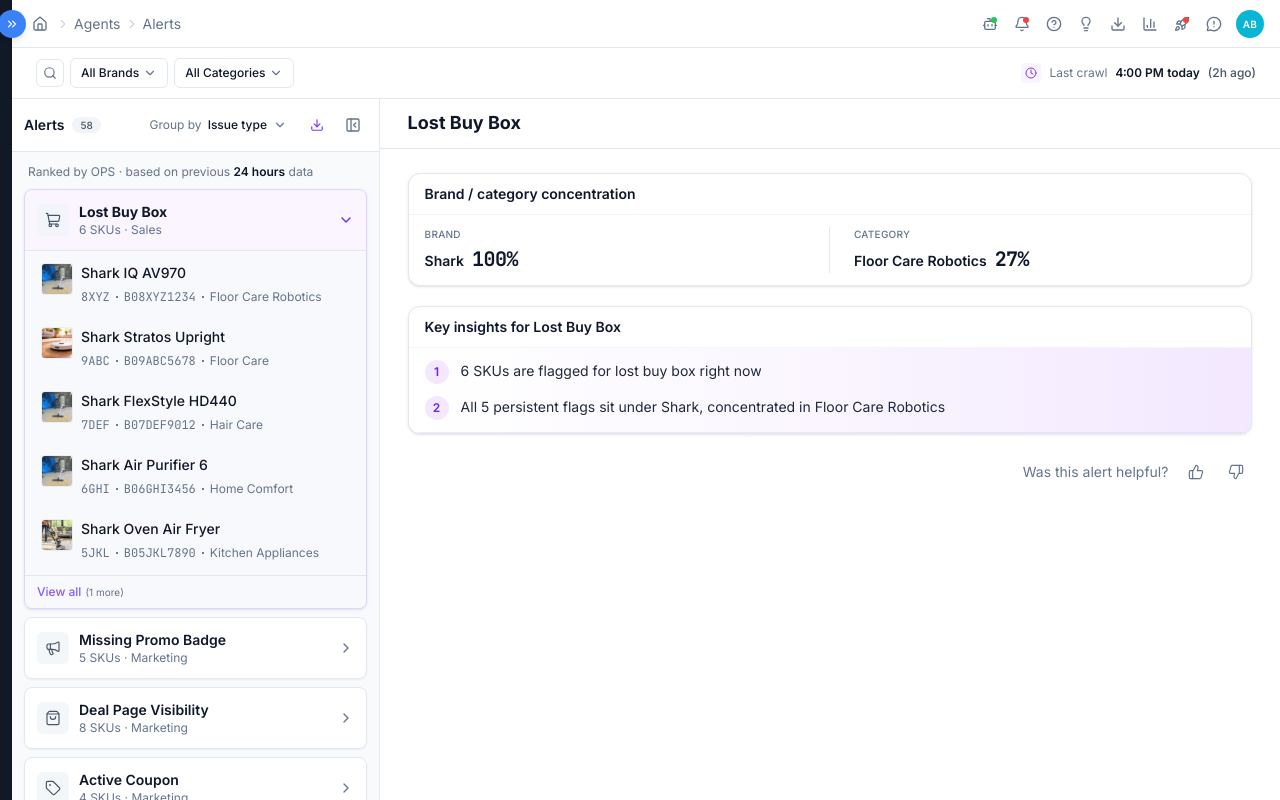
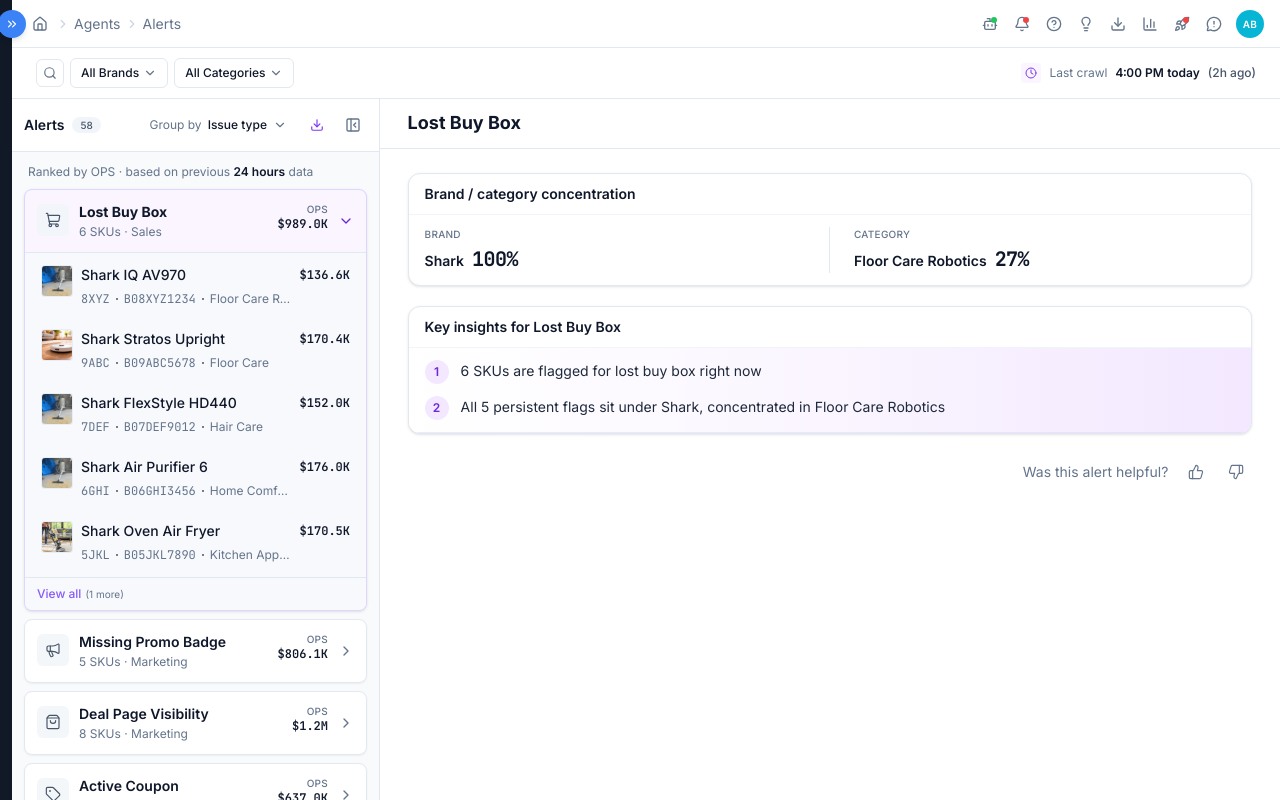
Before and after one commit to CIQDesignGit/alerts-V2, a Next.js app: page / in a window 1280 px wide. Built offline with nearby package versions, Linux system fonts and the light colour scheme.

Commit message:
add OPS data

```diff
--- a/src/components/alerts-insights/alert-group-cards.tsx
+++ b/src/components/alerts-insights/alert-group-cards.tsx
@@ -6,6 +6,7 @@
 import { ISSUE_ICONS } from "@/components/alerts/issue-icons";
 import { SkuThumbnail } from "@/components/alerts-insights/sku-thumbnail";
 import type { IssueKey } from "@/components/alerts/issue-names";
+import { OpsValue } from "@/components/shared/ops-value";
 import {
   issueGroup,
   issueLabel,
@@ -13,6 +14,7 @@
   type CategoryAlert,
   type IssueAlert,
 } from "@/lib/mock-alerts-insights";
+import { rolledUpOpsDollars, skuOpsDollars } from "@/lib/ops";
 import { cn } from "@/lib/utils";
 
 /** How many SKUs show in an expanded group before “View all” */
@@ -98,18 +100,23 @@
         onClick={onCardClick}
       >
         <IssueTypeIcon issueKey={issue.issueKey} />
-        <div className="min-w-0 flex-1">
+        <div className="flex min-w-0 flex-1 items-start justify-between gap-2">
+          <div className="min-w-0">
             <p
               className={cn(
-              "text-sm text-foreground",
+                "text-sm leading-5 text-foreground",
                 groupSelected ? "font-bold" : "font-semibold",
               )}
             >
               {issueLabel(issue.issueKey)}
             </p>
-          <p className="text-xs text-muted-foreground">
+            <p className="mt-0.5 truncate text-xs text-muted-foreground">
               {issue.skuCount} SKUs · {issueGroup(issue.issueKey)}
             </p>
+          </div>
+          <OpsValue
+            dollars={rolledUpOpsDollars(issue.skus, issue.skuCount)}
+          />
         </div>
         <ExpandIcon open={open} selected={groupSelected} />
       </button>
@@ -165,19 +172,24 @@
         className={groupCardButtonClass(groupSelected)}
         onClick={onCardClick}
       >
-        <div className="min-w-0 flex-1">
+        <div className="flex min-w-0 flex-1 items-start justify-between gap-2">
+          <div className="min-w-0">
             <p
               className={cn(
-              "text-sm text-foreground",
+                "text-sm leading-5 text-foreground",
                 groupSelected ? "font-bold" : "font-semibold",
               )}
             >
               {category.name}
             </p>
-          <p className="text-xs text-muted-foreground">
+            <p className="mt-0.5 truncate text-xs text-muted-foreground">
               {category.skuCount} SKUs · {issueChips.slice(0, 2).join(", ")}
               {issueChips.length > 2 ? ` +${issueChips.length - 2}` : ""}
             </p>
+          </div>
+          <OpsValue
+            dollars={rolledUpOpsDollars(category.skus, category.skuCount)}
+          />
         </div>
         <ExpandIcon open={open} selected={groupSelected} />
       </button>
@@ -267,7 +279,7 @@
                 type="button"
                 onClick={() => onSelectSku(sku.id)}
                 className={cn(
-                  "flex w-full items-start rounded-md px-3 py-2 text-left outline-none",
+                  "flex w-full items-start gap-2 rounded-md px-3 py-2 text-left outline-none",
                   "focus-visible:ring-2 focus-visible:ring-ring/35 focus-visible:ring-inset",
                   active
                     ? "bg-brand-100/70 ring-1 ring-brand-200"
@@ -277,7 +289,7 @@
                 <div className="flex min-w-0 flex-1 items-start gap-2">
                   <SkuThumbnail name={sku.name} size={36} />
                   <div className="min-w-0 flex-1">
-                    <p className="truncate text-sm font-medium text-foreground">
+                    <p className="truncate text-sm font-medium leading-5 text-foreground">
                       {sku.name}
                     </p>
                     <p className="inline-flex min-w-0 max-w-full items-center gap-1.5 truncate text-xs text-muted-foreground">
@@ -302,6 +314,7 @@
                     </p>
                   </div>
                 </div>
+                <OpsValue dollars={skuOpsDollars(sku)} showLabel={false} />
               </button>
             </li>
           );
--- /dev/null
+++ b/src/components/shared/ops-value.tsx
@@ -0,0 +1,63 @@
+import { formatOpsDollars } from "@/lib/ops";
+import { cn } from "@/lib/utils";
+
+type OpsValueProps = {
+  dollars: number;
+  /** inline = list rows; badge = SKU header chip next to Gap */
+  variant?: "inline" | "badge";
+  /** Hide “OPS” on nested tree rows — dollar amount still shows */
+  showLabel?: boolean;
+  className?: string;
+};
+
+/**
+ * OPS = Ordered Product Sales. Label is for top-level rows only
+ * so nested tree items stay quieter.
+ */
+export function OpsValue({
+  dollars,
+  variant = "inline",
+  showLabel = true,
+  className,
+}: OpsValueProps) {
+  if (variant === "badge") {
+    return (
+      <span
+        title="Ordered Product Sales"
+        className={cn(
+          "inline-flex h-7 items-center gap-1.5 rounded-lg bg-neutral-100 px-3 text-xs",
+          className,
+        )}
+      >
+        <span className="font-medium text-neutral-500">OPS</span>
+        <span className="font-mono font-semibold text-neutral-800">
+          {formatOpsDollars(dollars)}
+        </span>
+      </span>
+    );
+  }
+
+  return (
+    <span
+      title="Ordered Product Sales"
+      className={cn(
+        "inline-flex shrink-0 flex-col items-end leading-tight",
+        className,
+      )}
+    >
+        {showLabel && (
+          <span className="text-2xs font-medium tracking-wide text-muted-foreground">
+            OPS
+          </span>
+        )}
+        <span
+          className={cn(
+            "font-mono text-xs font-semibold tabular-nums text-foreground",
+            !showLabel && "leading-5",
+          )}
+        >
+          {formatOpsDollars(dollars)}
+        </span>
+    </span>
+  );
+}
--- a/src/components/sku-rca/sku-rca-header.tsx
+++ b/src/components/sku-rca/sku-rca-header.tsx
@@ -3,6 +3,7 @@
 import { X } from "lucide-react";
 
 import { SkuThumbnail } from "@/components/alerts-insights/sku-thumbnail";
+import { OpsValue } from "@/components/shared/ops-value";
 import { ScrapeHistoryButton } from "@/components/sku-rca/scrape-history-modal";
 import {
   GapBadge,
@@ -67,7 +68,10 @@
                     skuName={data.name}
                   />
                 )}
-                <GapBadge dollars={data.gapDollars} />
+                <span className="inline-flex items-center gap-2">
+                  <OpsValue dollars={data.opsDollars} variant="badge" />
+                  <GapBadge dollars={data.gapDollars} />
+                </span>
               </div>
             </div>
           </div>
--- a/src/lib/export-alerts-csv.ts
+++ b/src/lib/export-alerts-csv.ts
@@ -5,6 +5,7 @@
   type IssueAlert,
   type IssueSku,
 } from "@/lib/mock-alerts-insights";
+import { skuOpsDollars } from "@/lib/ops";
 
 /** Exact column order from the Alert Export CSV template */
 const CSV_HEADERS = [
@@ -16,19 +17,6 @@
   "OPS_30d",
   "Since",
 ] as const;
-
-/**
- * Stable mock Ordered Product Sales (30d) per ASIN.
- * Prototype only — real OPS would come from the backend.
- */
-function skuOps30d(sku: IssueSku): number {
-  let hash = 0;
-  for (const ch of sku.asin) {
-    hash = (hash * 31 + ch.charCodeAt(0)) >>> 0;
-  }
-  // Keep values in the same ballpark as the product sample (~130k–210k)
-  return 130_000 + (hash % 80_000);
-}
 
 /**
  * Turn Lost At ("Jan 16 15:40") into sample-style "Since"
@@ -76,7 +64,7 @@
           sku.asin,
           sku.name,
           sku.category,
-          skuOps30d(sku),
+          skuOpsDollars(sku),
           formatSinceLabel(sku.lostAt),
         ]
           .map(escapeCsvCell)
--- a/src/lib/mock-sku-rca.ts
+++ b/src/lib/mock-sku-rca.ts
@@ -9,6 +9,7 @@
   type AllyAiPrompt,
   type IssueSku,
 } from "@/lib/mock-alerts-insights";
+import { skuOpsDollars } from "@/lib/ops";
 
 export type RcaLiveStatus = "ok" | "warning" | "bad";
 
@@ -58,6 +59,8 @@
   asin: string;
   name: string;
   gapDollars: number;
+  /** Ordered Product Sales — shown next to Gap in the SKU header */
+  opsDollars: number;
   gapUnits?: number;
   summaryHeadline: string;
   kpis: RcaKpiCard[];
@@ -380,6 +383,7 @@
     asin: sku.asin,
     name: sku.name,
     gapDollars: sku.gapDollars,
+    opsDollars: skuOpsDollars(sku),
     gapUnits: -150,
     summaryHeadline:
       "Revenue collapsed after SAS price jumped to $529.99 on May 3, losing the buy box for the full week. Recovery has started this week, but a missing deal badge is still limiting conversion.",
--- /dev/null
+++ b/src/lib/ops.ts
@@ -0,0 +1,40 @@
+/**
+ * Ordered Product Sales (OPS) helpers for Alerts lists.
+ * Prototype only — real OPS would come from the backend.
+ */
+
+/** Stable mock 30-day OPS for a SKU — same numbers as the CSV export. */
+export function skuOpsDollars(sku: { asin: string }): number {
+  let hash = 0;
+  for (const ch of sku.asin) {
+    hash = (hash * 31 + ch.charCodeAt(0)) >>> 0;
+  }
+  // Keep values in the same ballpark as the product sample (~130k–210k)
+  return 130_000 + (hash % 80_000);
+}
+
+export function sumOpsDollars(skus: { asin: string }[]): number {
+  return skus.reduce((sum, sku) => sum + skuOpsDollars(sku), 0);
+}
+
+/**
+ * Issue / category header total.
+ * Mock lists often show skuCount larger than the SKUs we actually store —
+ * scale the listed average up so the header matches the count.
+ */
+export function rolledUpOpsDollars(
+  skus: { asin: string }[],
+  skuCount: number,
+): number {
+  const listed = sumOpsDollars(skus);
+  if (skuCount <= skus.length || skus.length === 0) return listed;
+  return Math.round((listed / skus.length) * skuCount);
+}
+
+/** Compact sales amount — $33.0M, $162.4K, $840. No +/− (OPS is not a gap). */
+export function formatOpsDollars(value: number): string {
+  const abs = Math.abs(value);
+  if (abs >= 1_000_000) return `$${(abs / 1_000_000).toFixed(1)}M`;
+  if (abs >= 1_000) return `$${(abs / 1_000).toFixed(1)}K`;
+  return `$${abs.toLocaleString()}`;
+}
```
Also changed, not shown: src/components/alerts-insights/alerts-taxonomy-tree.tsx (+9 -2 lines), src/lib/mock-alerts-insights.ts (+7 -0 lines). Lines whose indentation alone changed are shown as unchanged.
